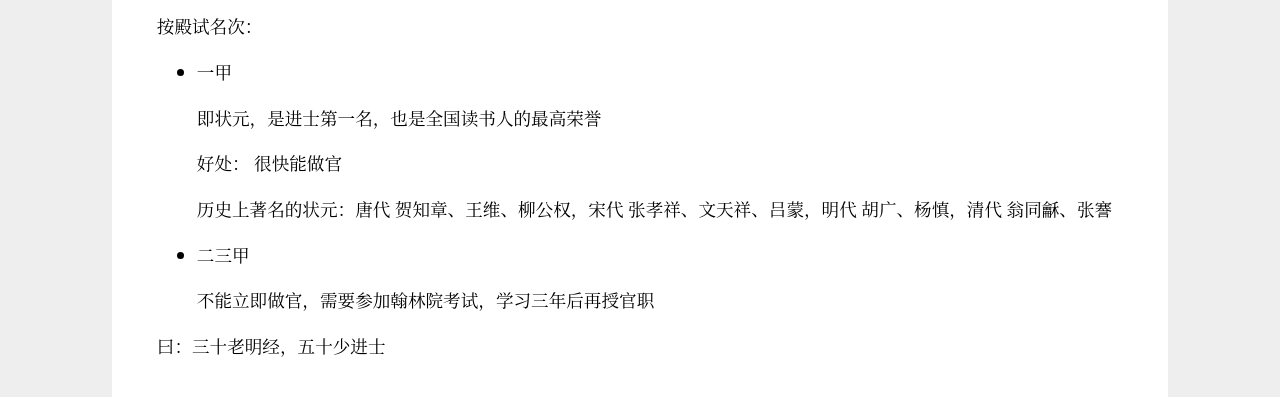
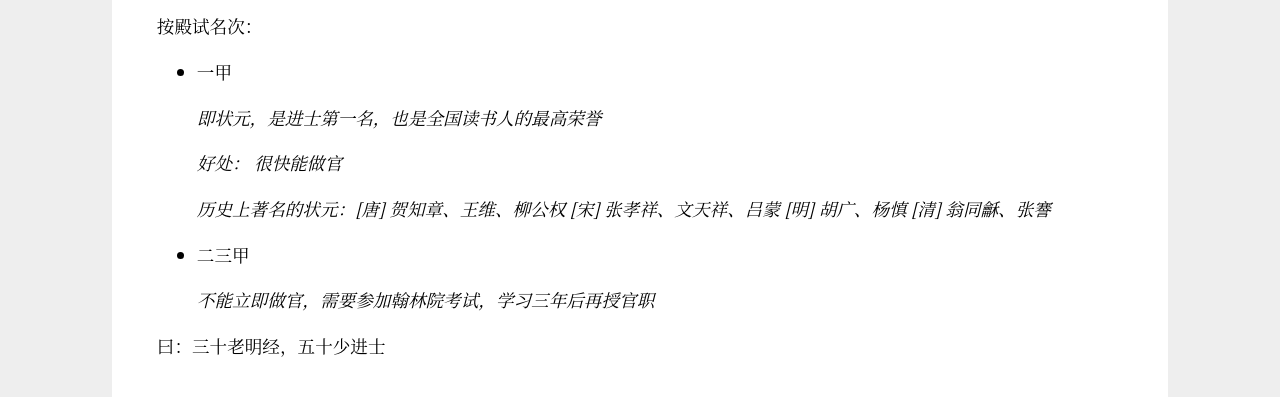
Before and after one commit to Haiyung/haiyung.github.io, a Jekyll site: the page built from _posts/2018-02-02-on-the-road-to-examination.md, in a window 1280 px wide. Shown: the part 1761-2158 px from the top of the page. Built offline with Jekyll 4.4.1, drawn with Linux system fonts in a browser that asks for light colours; some web fonts are replaced.

Commit message:
fix: article type error

```diff
--- a/_posts/2018-02-02-on-the-road-to-examination.md
+++ b/_posts/2018-02-02-on-the-road-to-examination.md
@@ -68,14 +68,14 @@ __Contents__
 
 - 一甲
 
-  即状元，是进士第一名，也是全国读书人的最高荣誉
+  _即状元，是进士第一名，也是全国读书人的最高荣誉_
 
-  好处： 很快能做官
+  _好处： 很快能做官_
 
-  历史上著名的状元：唐代 贺知章、王维、柳公权，宋代 张孝祥、文天祥、吕蒙，明代 胡广、杨慎，清代 翁同龢、张謇
+  _历史上著名的状元：[唐] 贺知章、王维、柳公权 [宋] 张孝祥、文天祥、吕蒙 [明] 胡广、杨慎 [清] 翁同龢、张謇_
 
 - 二三甲
 
-  不能立即做官，需要参加翰林院考试，学习三年后再授官职
+  _不能立即做官，需要参加翰林院考试，学习三年后再授官职_
 
 曰：三十老明经，五十少进士
```
